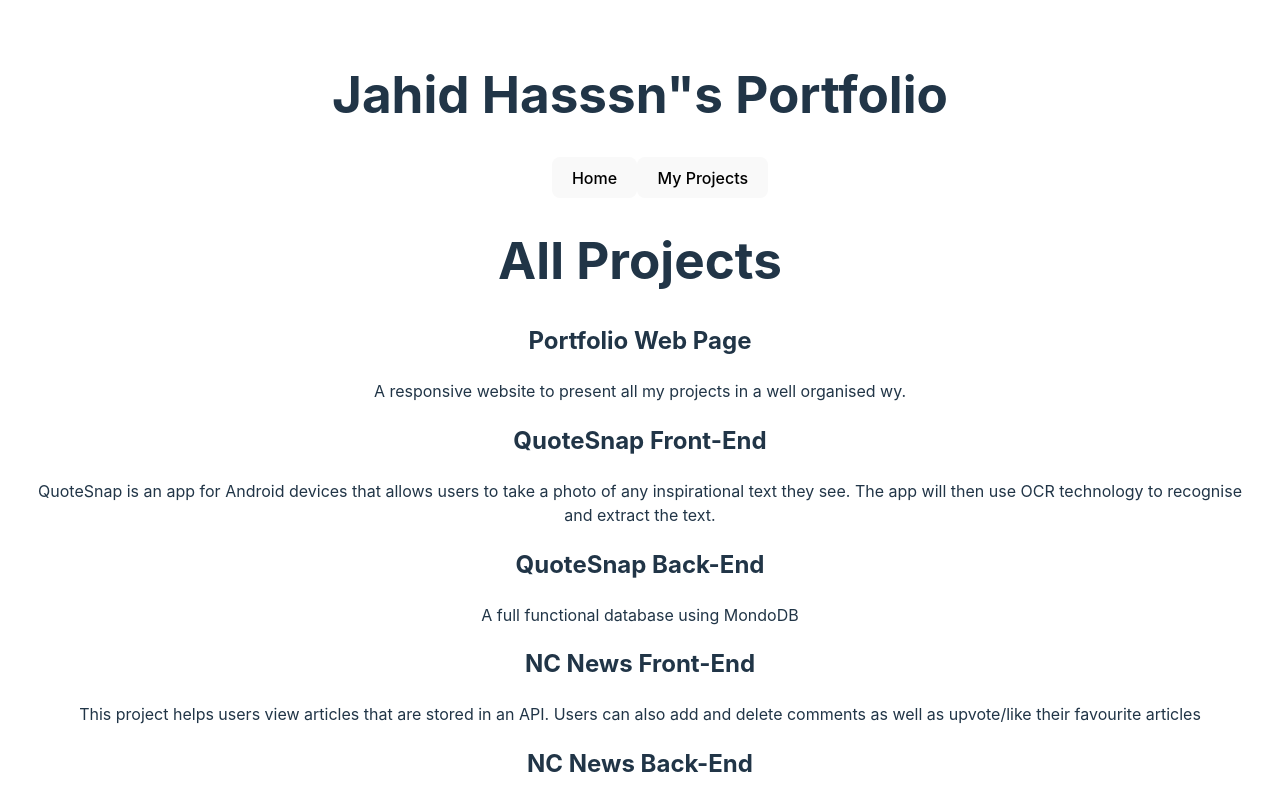
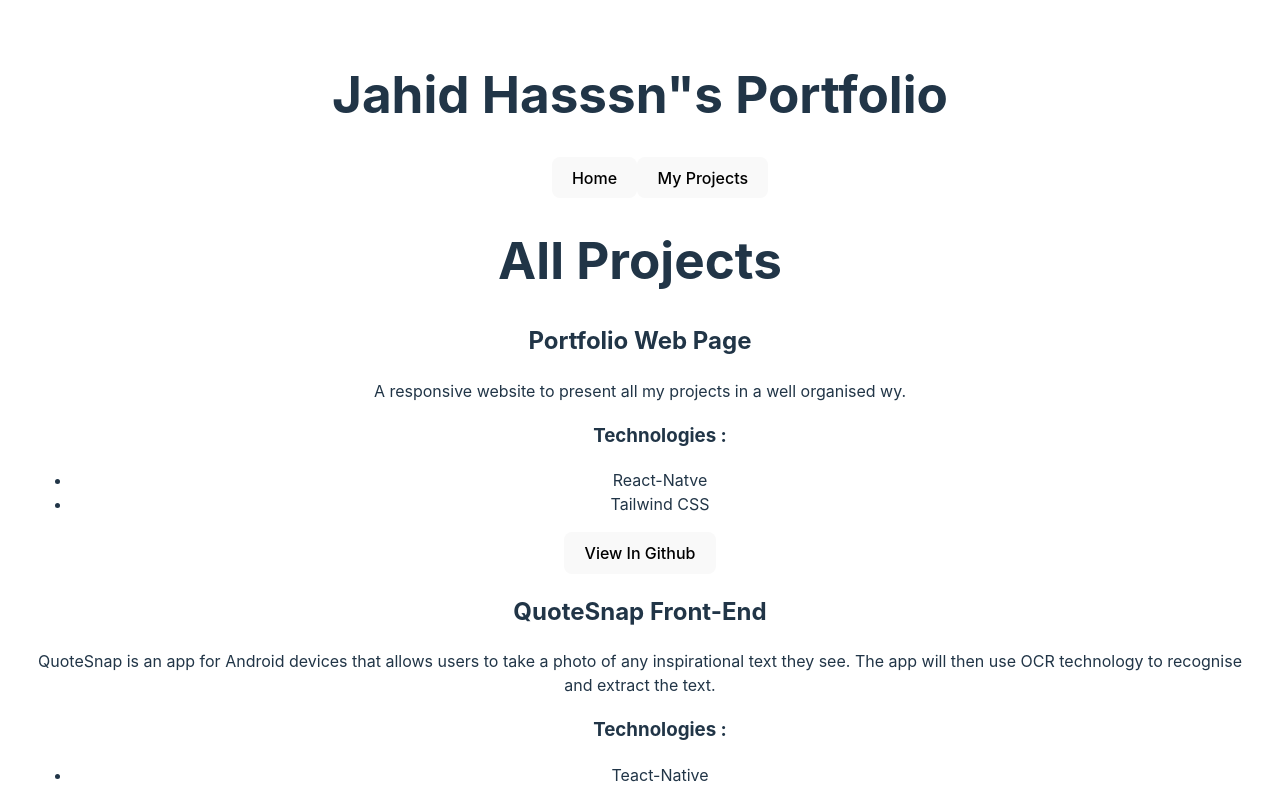
Before and after one commit to MJahidH/my-portfolio, a React (Vite) app in the folder my-portfolio/: page /projects in a window 1280 px wide. Shown: the top 791 px of the page. Built offline with nearby package versions, Linux system fonts and the light colour scheme.

Commit message:
technology list added and github button linked to each project link, when pressed it open the repo in a new tab

```diff
--- a/my-portfolio/src/components/ProjectCard.jsx
+++ b/my-portfolio/src/components/ProjectCard.jsx
@@ -1,10 +1,22 @@
 const ProjectCard = ({ project }) => {
   console.log(project);
+
+  const openInNewTab = (url) => {
+window.open(url,"_blank")
+  }
 
   return (
     <div>
       <h2>{project.title}</h2>
       <p>{project.description}</p>
+
+      <ul>
+      <h3>Technologies : </h3>
+      {project.technologies.map((technology)=>{
+        return (<li>{technology}</li>)
+      })}
+      </ul>
+      <button onClick={()=>{openInNewTab(project.link)}}>View In Github</button>
     </div>
   );
 };
```
